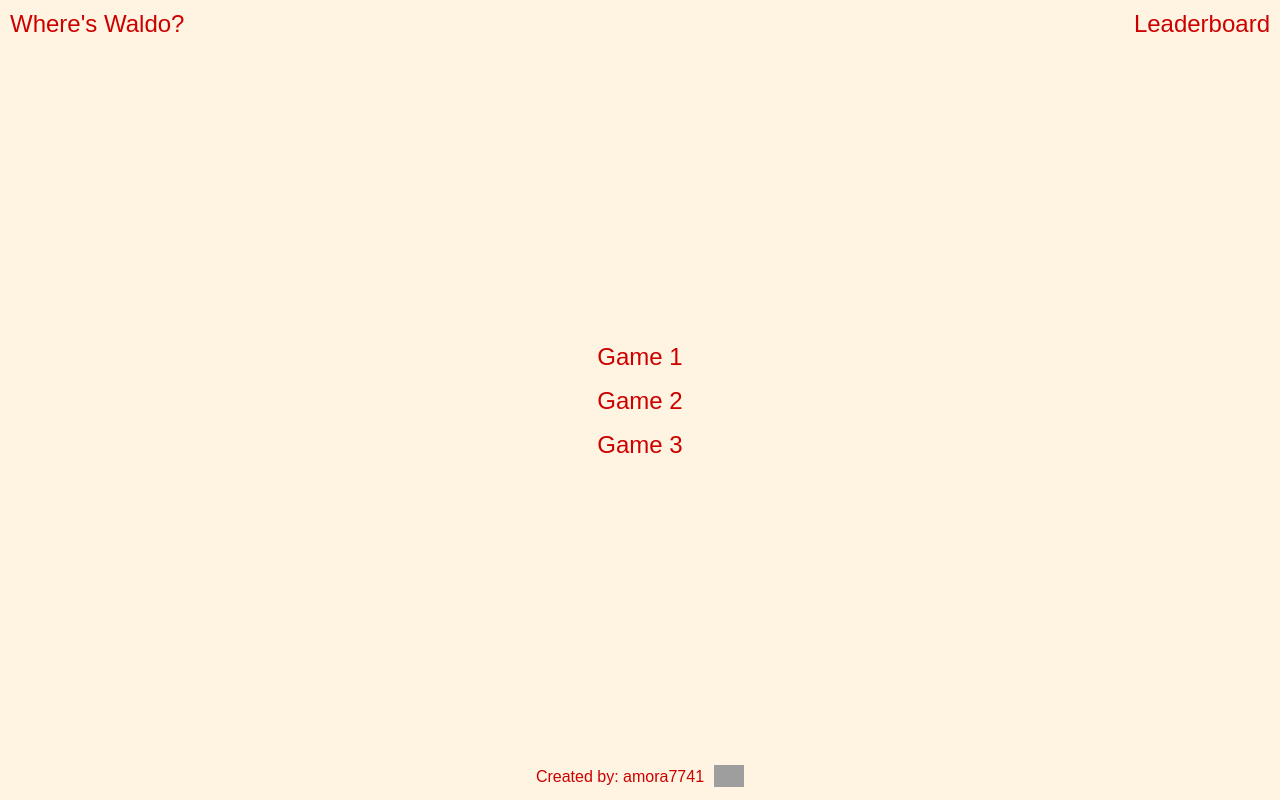
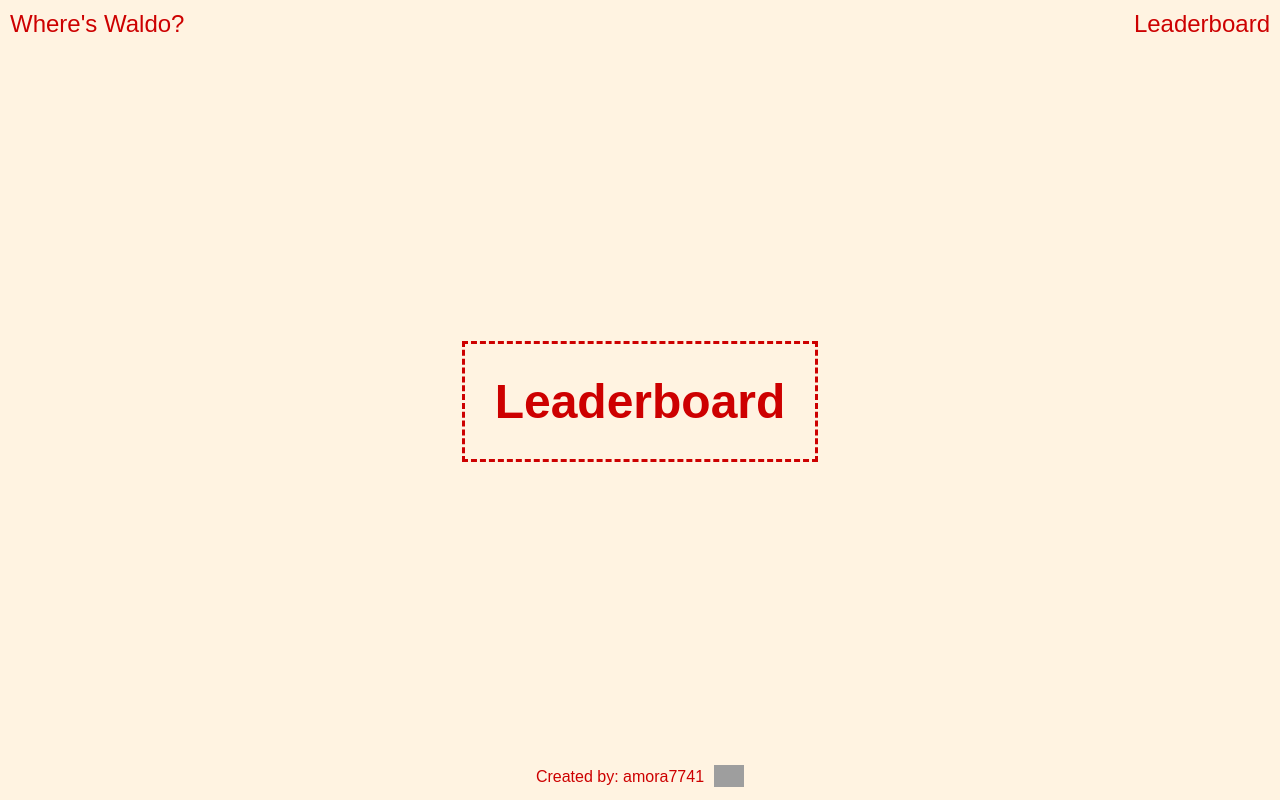
Before and after one commit to amora7741/PhotoTagging-Frontend, a React (Vite) app: page /leaderboard in a window 1280 px wide. Built offline with nearby package versions, Linux system fonts and the light colour scheme; grey boxes are pictures that could not be loaded; a web font is replaced by a local one.

Commit message:
Check if character is clicked

```diff
--- a/src/components/GameLeaderboard.jsx
+++ /dev/null
@@ -1,13 +0,0 @@
-import { useParams } from 'react-router-dom';
-
-const GameLeaderboard = () => {
-  const { game } = useParams();
-
-  return (
-    <main>
-      <h1>{game} Leaderboard</h1>
-    </main>
-  );
-};
-
-export default GameLeaderboard;
--- a/src/components/GamePage.jsx
+++ b/src/components/GamePage.jsx
@@ -45,26 +45,24 @@ const GamePage = () => {
   };
 
   const checkIfCharacterPresent = async (character) => {
-    const URI = `${API_URL}/coordinates/`;
-    console.log(URI);
+    const URI = `${API_URL}/coordinates/${character}&${targetCoordinates.x}&${targetCoordinates.y}`;
+
     try {
       const response = await fetch(URI);
 
       const found = await response.json();
 
-      console.log(found);
-
       return found;
     } catch (err) {
-      alert(err);
+      console.error(err);
     }
   };
 
   const handleCharacterClick = async (character) => {
-    const characterIsPresent = await checkIfCharacterPresent(character);
     handleMenuClose();
+    const characterPresent = await checkIfCharacterPresent(character);
 
-    if (characterIsPresent) {
+    if (characterPresent) {
       setAvailableCharacters(
         availableCharacters.filter((char) => char !== character)
       );
--- /dev/null
+++ b/src/components/Leaderboard.jsx
@@ -0,0 +1,14 @@
+import { Link } from 'react-router-dom';
+
+const LeaderboardPage = () => {
+  return (
+    <main>
+      <div className='leaderboard-container'>
+        <h1>Leaderboard</h1>
+        <div className='score-container'></div>
+      </div>
+    </main>
+  );
+};
+
+export default LeaderboardPage;
--- a/src/components/LeaderboardPage.jsx
+++ /dev/null
@@ -1,13 +0,0 @@
-import { Link } from 'react-router-dom';
-
-const LeaderboardPage = () => {
-  return (
-    <main>
-      <Link to='/leaderboard/game1'>Game 1</Link>
-      <Link to='/leaderboard/game2'>Game 2</Link>
-      <Link to='/leaderboard/game3'>Game 3</Link>
-    </main>
-  );
-};
-
-export default LeaderboardPage;
--- a/src/components/Router.jsx
+++ b/src/components/Router.jsx
@@ -3,8 +3,7 @@ import { createBrowserRouter, RouterProvider } from 'react-router-dom';
 import HomePage from './Homepage';
 import ErrorPage from './ErrorPage';
 import Layout from './Layout';
-import LeaderboardPage from './LeaderboardPage';
-import GameLeaderboard from './GameLeaderboard';
+import Leaderboard from './Leaderboard';
 import GamePage from './GamePage';
 
 const Router = () => {
@@ -16,8 +15,7 @@ const Router = () => {
       children: [
         { index: true, element: <HomePage /> },
         { path: 'play', element: <GamePage /> },
-        { path: 'leaderboard', element: <LeaderboardPage /> },
-        { path: 'leaderboard/:game', element: <GameLeaderboard /> },
+        { path: 'leaderboard', element: <Leaderboard /> },
       ],
     },
   ]);
--- a/src/style.css
+++ b/src/style.css
@@ -2,6 +2,7 @@
 
 :root {
   --primary: rgb(205, 0, 0);
+  --beige: rgb(255, 243, 225);
 }
 
 * {
@@ -14,7 +15,7 @@
 
 body {
   min-height: 100vh;
-  background-color: rgb(255, 243, 225);
+  background-color: var(--beige);
 }
 
 #root {
@@ -89,7 +90,7 @@ footer img {
 }
 
 #playnow:hover {
-  background-color: white;
+  background-color: var(--beige);
   color: red;
 }
 
@@ -199,3 +200,11 @@ footer img {
     opacity: 0;
   }
 }
+
+.leaderboard-container {
+  display: flex;
+  flex-direction: column;
+  padding: 30px;
+  border: 3px dashed var(--primary);
+  max-width: 70vw;
+}
```
